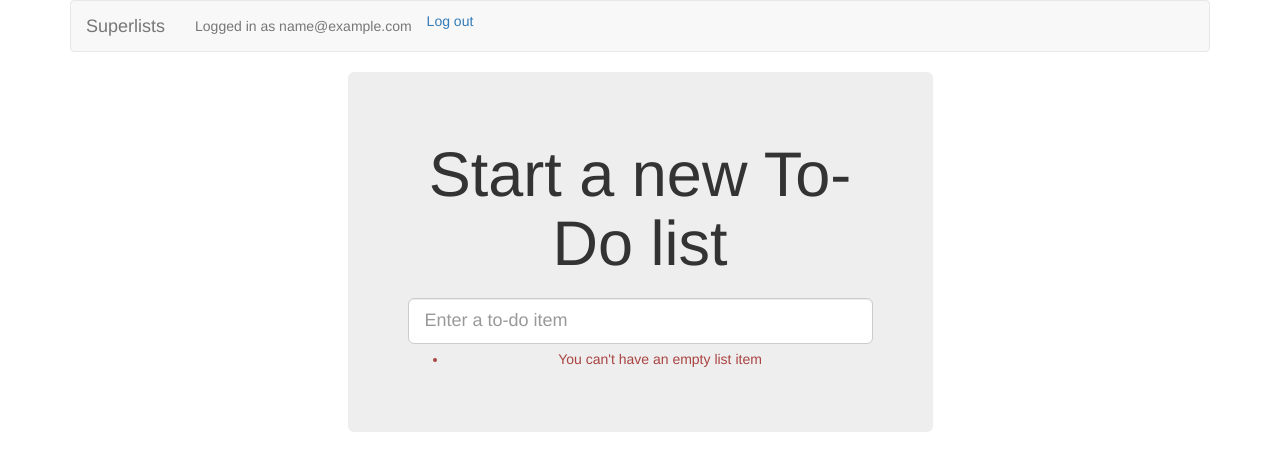
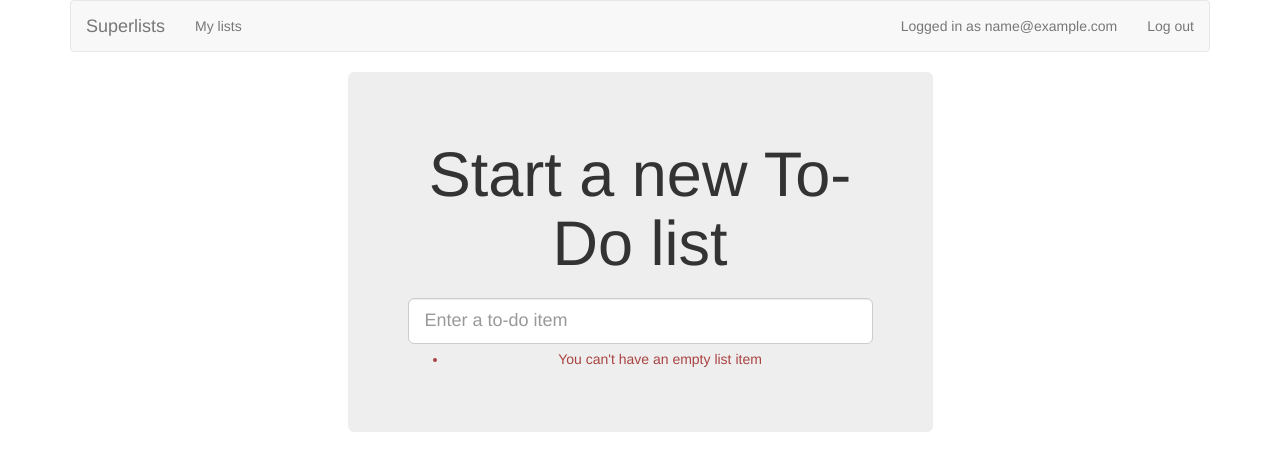
Before and after one commit to jesstucker/TDDwPythonV2, a Django app: page /lists/new in a window 1280 px wide. Shown: the top 471 px of the page. Run offline with Django 3.2, Linux system fonts and the light colour scheme; the visitor is signed in with stand-in values (Sample User, id 1); some libraries are stand-ins or nearby versions.

Commit message:
url, placeholder view, and first-cut templates for my_lists

```diff
--- a/lists/templates/base.html
+++ b/lists/templates/base.html
@@ -15,7 +15,10 @@
         <div class="container-fluid">
           <a class="navbar-brand" href="/">Superlists</a>
           {% if user.email %}
-            <ul class=nav navbar-nav navbar-right">
+            <ul class="nav navbar-nav navbar-left">
+              <li><a href="{% url 'my_lists' user.email %}">My lists</a></li>
+            </ul>
+            <ul class="nav navbar-nav navbar-right">
               <li class="navbar-text">Logged in as {{ user.email }}</li>
               <li><a href="{% url 'logout' %}">Log out</a></li>
             </ul>
@@ -48,24 +51,35 @@
         <div class="col-md-6 col-md-offset-3 jumbotron">
           <div class="text-center">
             <h1>{% block header_text %}{% endblock %}</h1>
+            {% block list_form %}
               <form method="POST" action="{% block form_action %}{% endblock %}">
                 {{ form.text }}
                 {% csrf_token %}
                 {% if form.errors %}
                   <div class="form-group has-error">
-                <span class="help-block">{{ form.text.errors }}</span>
+                    <div class="help-block">{{ form.text.errors }}</div>
                   </div>
                 {% endif %}
               </form>
+            {% endblock %}
           </div>
         </div>
       </div>
+
     <div class="row">
       <div class="col-md-6 col-md-offset-3">
         {% block table %}
         {% endblock %}
       </div>
     </div>
+
+    <div class="row">
+      <div class="col-md-6 col-md-offset-3">
+        {% block extra_content %}
+        {% endblock %}
+      </div>
+    </div>
+
     </div>
     <script src="/static/jquery-3.1.1.min.js"></script>
     <script src="/static/list.js"></script>
--- a/lists/urls.py
+++ b/lists/urls.py
@@ -4,4 +4,5 @@
 urlpatterns = [
     url(r'^new$', views.new_list, name='new_list'),
     url(r'^(\d+)/$', views.view_list, name='view_list'),
+    url(r'^users/(.+)/$', views.my_lists, name='my_lists'),
 ]
--- a/lists/views.py
+++ b/lists/views.py
@@ -24,3 +24,6 @@
 		return redirect(list_)
 	else:
 		return render(request, 'home.html', {"form": form})
+
+def my_lists(request, email):
+	return render(request, 'my_lists.html')
```
Also changed, not shown: lists/templates/my_lists.html (added, +14 -0 lines), lists/tests/test_views.py (+6 -0 lines). Lines whose indentation alone changed are shown as unchanged.
